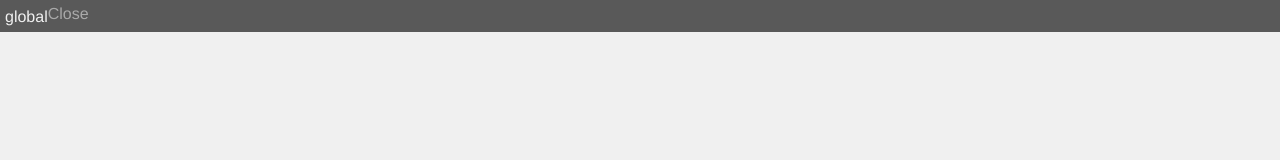
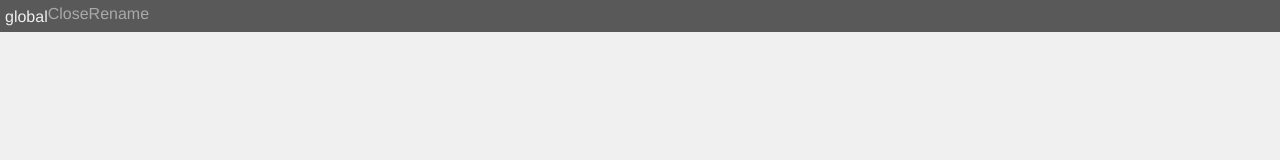
Before and after one commit to overlisted/subtask, a React (Create React App) app: page / in a window 1280 px wide. Shown: the top 160 px of the page. Built offline with nearby package versions, Linux system fonts and the light colour scheme.

Commit message:
add ability to rename tasks

```diff
--- a/src/taskView.tsx
+++ b/src/taskView.tsx
@@ -4,6 +4,8 @@ import {observer} from "mobx-react";
 import Button from "./UILib/button";
 import StringTaskView from "./stringTaskView";
 import Revealer from "./UILib/revealer";
+import {Field} from "./UILib/editable";
+import {observable} from "mobx";
 
 @observer
 class GroupTaskView extends React.Component<{task: GroupTask}> {
@@ -38,17 +40,29 @@ export default class AnyTaskView extends React.Component<{task: Task<any>}> {
 
 @observer
 class TaskRevealerTitle extends React.Component<{task: Task<any>}> {
+  @observable isRenaming = false;
+
   render() {
     const {task} = this.props;
 
     return <div className="task-revealer-title">
-      <span>{task.name}</span>
+      {
+        this.isRenaming
+          ? <Field value={task.name} setValue={name => task.name = name}/>
+          : <span>{task.name}</span>
+      }
       <span
         onClick={() => task.isOpen = !task.isOpen}
         className="clickable not-important"
       >
         {task.isOpen ? "Close" : "Reopen"}
       </span>
+      <span
+        onClick={() => this.isRenaming = !this.isRenaming}
+        className="clickable not-important"
+      >
+        {this.isRenaming ? "Escape" : "Rename"}
+      </span>
     </div>;
   }
 }
```
